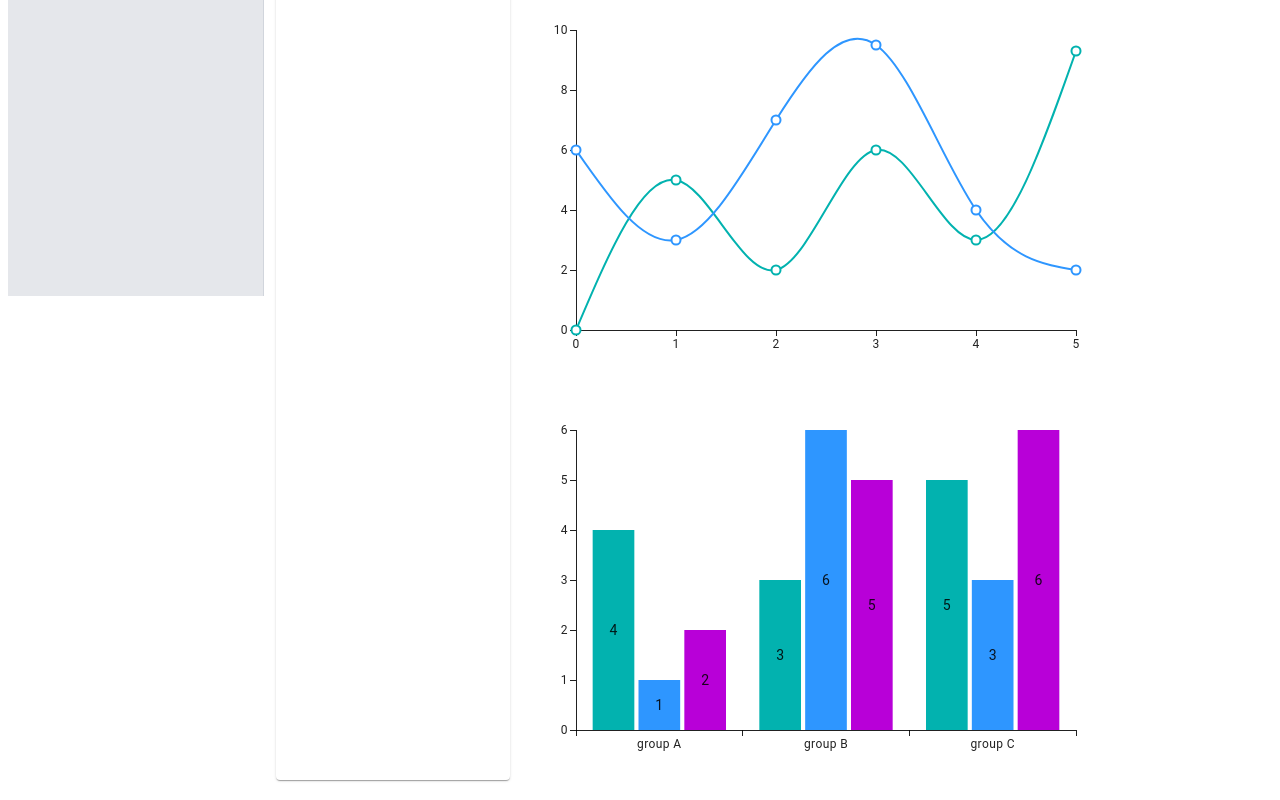
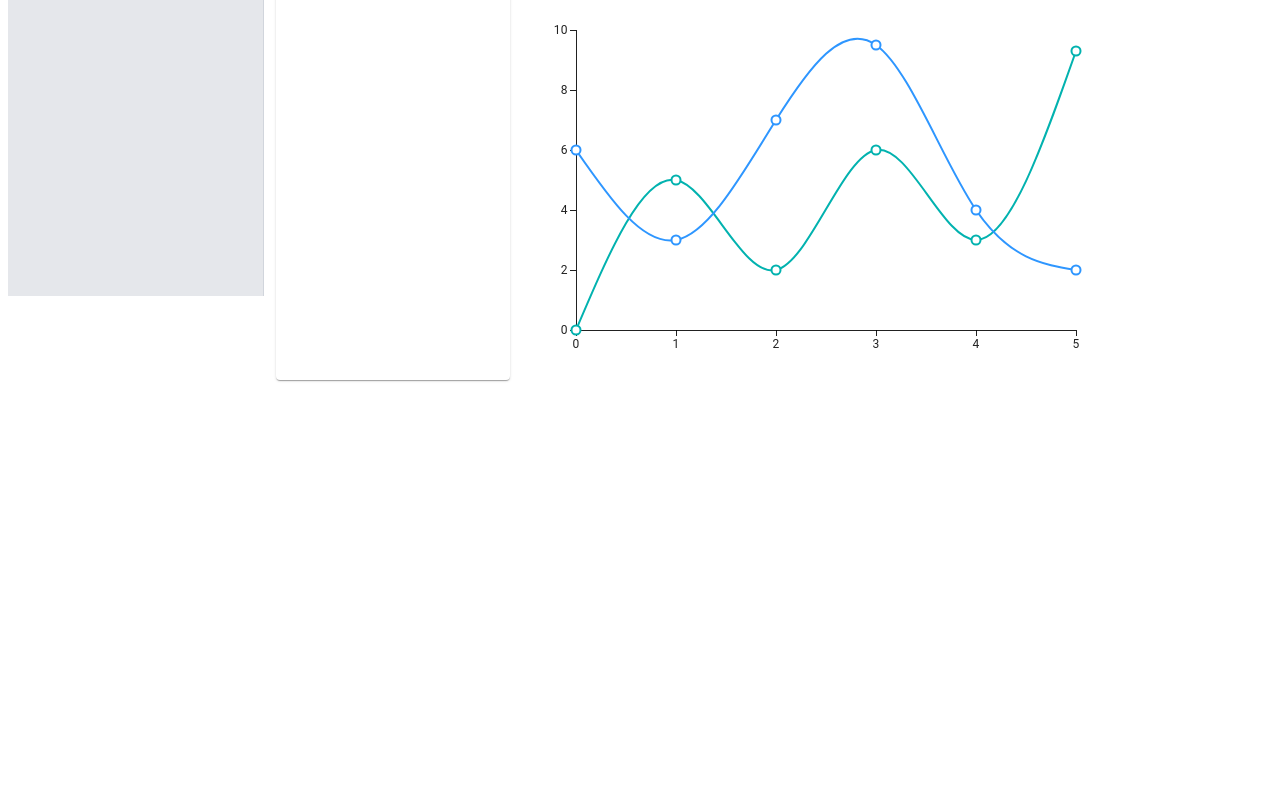
Before and after one commit to Aishwarya-1112/DashBoard-react, a React (Vite) app in the folder Dashboard/: page /dash in a window 1280 px wide. Shown: the part 520-1320 px from the top of the page. After the commit the page ends 920 px from the top, so only its background shows below. Built offline with nearby package versions, Linux system fonts and the light colour scheme.

Commit message:
working on charts

```diff
--- a/Dashboard/src/Dash.jsx
+++ b/Dashboard/src/Dash.jsx
@@ -125,7 +125,7 @@ function SelectActionCard() {
           width={600}
           height={400}
         />
-        <BarChart
+        {/* <BarChart
           xAxis={[
             { scaleType: "band", data: ["group A", "group B", "group C"] },
           ]}
@@ -137,7 +137,7 @@ function SelectActionCard() {
           width={600}
           height={400}
           barLabel="value"
-        />
+        /> */}
       </Box>
     </Box>
   );
```
